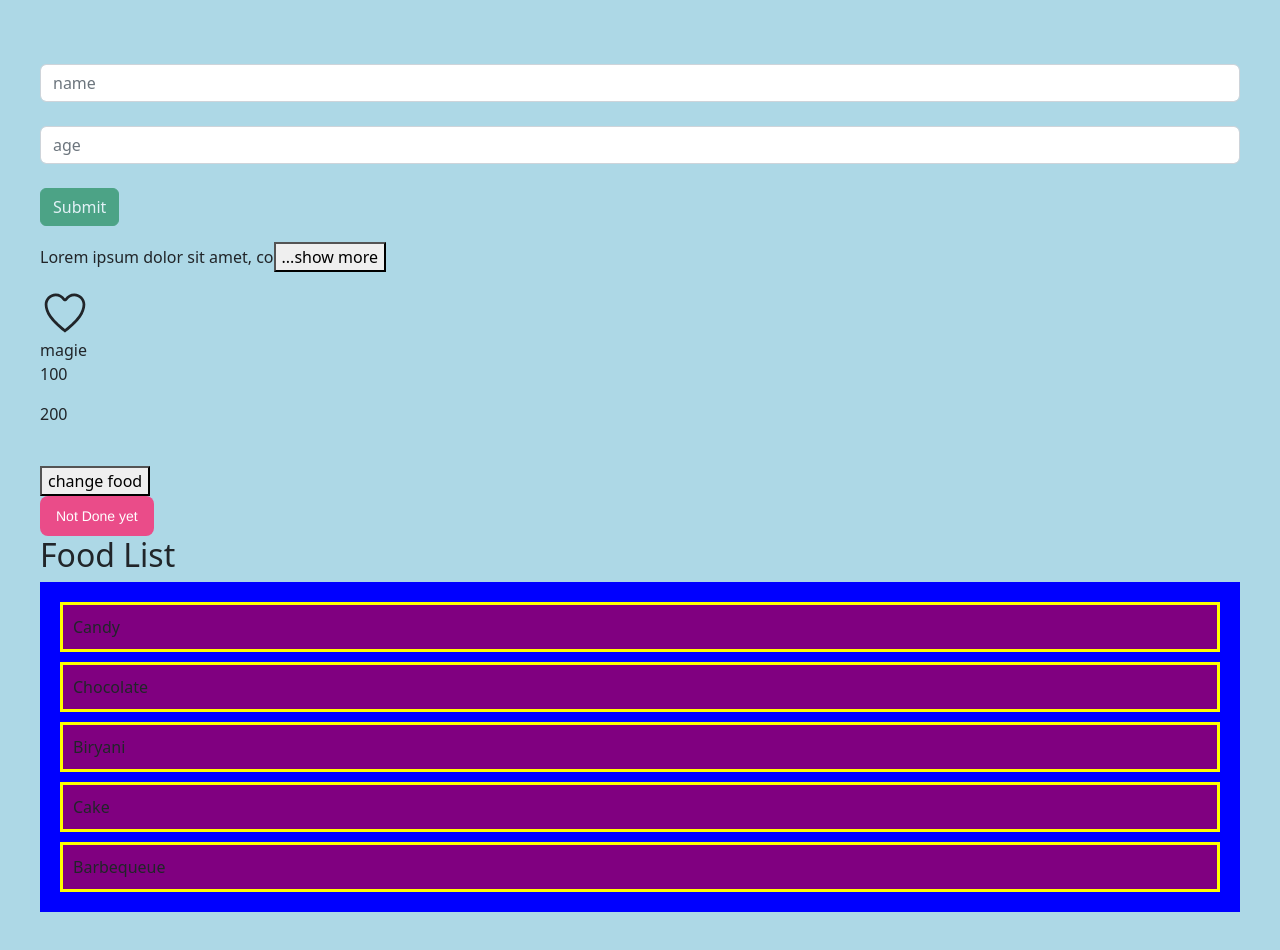
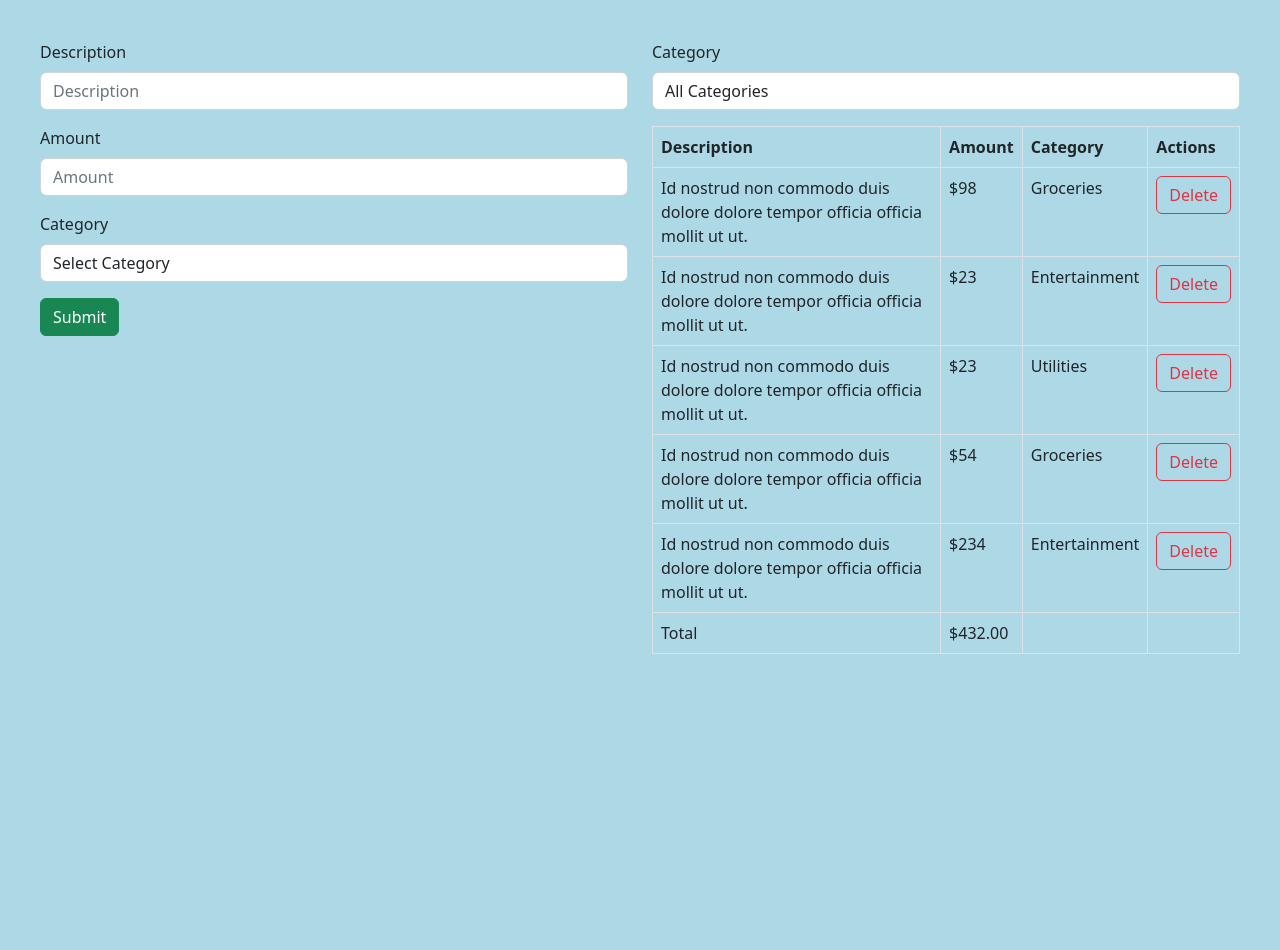
Before and after one commit to kazirumi/react_practice_mosh, a React (Vite) app: page / in a window 1280 px wide. After the commit the page ends 800 px from the top, so only its background shows below. Built offline with nearby package versions, Linux system fonts and the light colour scheme.

Commit message:
Forms Task completed and added

```diff
--- a/src/App.tsx
+++ b/src/App.tsx
@@ -6,30 +6,36 @@ import "./App.css";
 import Like from "./components/Like/Like";
 import ExpandableText from "./components/ExpandableText/ExpandableText";
 import Form from "./components/Form/Form";
+import ExpenseTracker from "./components/ExpenseTracker";
 
 function App() {
-  let [items, setItems] = useState([
-    "Candy",
-    "Chocolate",
-    "Biryani",
-    "Cake",
-    "Barbequeue",
-  ]);
+  // let [items, setItems] = useState([
+  //   "Candy",
+  //   "Chocolate",
+  //   "Biryani",
+  //   "Cake",
+  //   "Barbequeue",
+  // ]);
 
-  const [showAlert, setShowAlert] = useState(false);
+  // const [showAlert, setShowAlert] = useState(false);
 
-  const handleSelectItem = (item: string) => {
-    console.log(item);
-  };
+  // const handleSelectItem = (item: string) => {
+  //   console.log(item);
+  // };
 
-  const handleBtnClick = () => {
-    console.log("click");
-    setShowAlert(!showAlert);
-  };
+  // const handleBtnClick = () => {
+  //   console.log("click");
+  //   setShowAlert(!showAlert);
+  // };
 
   return (
     <div>
-      <Form />
+
+      <ExpenseTracker />
+
+      {/* this was the last practices */}
+
+      {/* <Form />
       <ExpandableText stringLimit={30}>
         Lorem ipsum dolor sit amet, consectetur adipisicing elit. Non corrupti
         quam perferendis voluptates sequi. Animi dolor fuga aut, amet
@@ -59,7 +65,7 @@ function App() {
         </Alert>
       )}
 
-      <ListGroup items={items} heading="Food" onSelectItem={handleSelectItem} />
+      <ListGroup items={items} heading="Food" onSelectItem={handleSelectItem} /> */}
     </div>
   );
 }
--- /dev/null
+++ b/src/components/ExpenseTracker/ExpenseTrackerForm.tsx
@@ -0,0 +1,94 @@
+import React from "react";
+import { FormProvider, useForm } from "react-hook-form";
+import { zodResolver } from "@hookform/resolvers/zod";
+import { TSexpenseSchema, expenseSchema } from "../../schema/Exapense";
+
+interface ExpensFormProps {
+  Categories: string[];
+  setExpenseList: (data: TSexpenseSchema) => void;
+}
+
+const ExpenseTrackerForm = ({
+  Categories,
+  setExpenseList,
+}: ExpensFormProps) => {
+  const expenseForm = useForm<TSexpenseSchema>({
+    resolver: zodResolver(expenseSchema),
+  });
+
+  const {
+    reset,
+    register,
+    handleSubmit,
+    formState: { errors, isValid },
+  } = expenseForm;
+
+  let onSubmit = (data: TSexpenseSchema) => {
+    setExpenseList(data);
+    reset();
+  };
+
+  return (
+    <>
+      <div>
+        <FormProvider {...expenseForm}>
+          <form onSubmit={handleSubmit(onSubmit)}>
+            <label htmlFor="description" className="form-label">
+              Description
+            </label>
+            <input
+              id="description"
+              type="text"
+              {...register("description")}
+              className="mb-3 form-control"
+              placeholder="Description"
+            />
+            {errors?.description && (
+              <p className="text-danger">{errors.description.message}</p>
+            )}
+            <label htmlFor="amount1" className="form-label">
+              Amount
+            </label>
+            <input
+              type="number"
+              step="0.01"
+              id="amount1"
+              {...register("amount")}
+              className="mb-3 form-control"
+              placeholder="Amount"
+            />
+            {errors?.amount && (
+              <p className="text-danger">{errors.amount.message}</p>
+            )}
+
+            <label htmlFor="category" className="form-label">
+              Category
+            </label>
+            <select
+              {...register("category")}
+              id="category"
+              className="mb-3 form-control"
+              required
+            >
+              <option value="">Select Category</option>
+              {Categories.map((category) => (
+                <option value={category} key={category}>
+                  {category}
+                </option>
+              ))}
+            </select>
+            {errors?.category && (
+              <p className="text-danger">{errors.category.message}</p>
+            )}
+
+            <button type="submit" className="btn btn-success">
+              Submit
+            </button>
+          </form>
+        </FormProvider>
+      </div>
+    </>
+  );
+};
+
+export default ExpenseTrackerForm;
--- /dev/null
+++ b/src/components/ExpenseTracker/ExpenseTrackerList.tsx
@@ -0,0 +1,80 @@
+import React from "react";
+import { TSexpenseSchema } from "../../schema/Exapense";
+
+interface ExpenseListProps {
+  Categories: string[];
+  FilterExpense: Function;
+  ExpenseList: TSexpenseSchema[];
+  DeleteExpense: Function;
+}
+
+const ExpenseTrackerList = ({
+  FilterExpense,
+  Categories,
+  ExpenseList,
+  DeleteExpense,
+}: ExpenseListProps) => {
+  const TotalAmount = ExpenseList.reduce(
+    (totalAmount, currentExpense) => totalAmount + currentExpense.amount,
+    0
+  ).toFixed(2);
+
+  return (
+    <>
+      <label htmlFor="searchCategory" className="form-label">
+        Category
+      </label>
+      <select
+        onChange={(event)=>{FilterExpense(event.target.value)}}
+        id="searchCategory"
+        className="mb-3 form-control"
+        required
+      >
+        <option value="">All Categories</option>
+        {Categories.map((category) => (
+          <option value={category} key={category}>
+            {category}
+          </option>
+        ))}
+      </select>
+      <table className="mt-3 table table-bordered table-hoover">
+        <thead>
+          <tr>
+            <th>Description</th>
+            <th>Amount</th>
+            <th>Category</th>
+            <th>Actions</th>
+          </tr>
+        </thead>
+        <tbody>
+          {ExpenseList.length > 0 &&
+            ExpenseList.map((expense, i) => (
+              <tr key={i}>
+                <td>{expense.description}</td>
+                <td>${expense.amount}</td>
+                <td>{expense.category}</td>
+                <td>
+                  <button
+                    onClick={() => {
+                      DeleteExpense(i);
+                    }}
+                    className="btn btn-outline-danger"
+                  >
+                    Delete
+                  </button>
+                </td>
+              </tr>
+            ))}
+          <tr>
+            <td>Total</td>
+            <td>${TotalAmount}</td>
+            <td></td>
+            <td></td>
+          </tr>
+        </tbody>
+      </table>
+    </>
+  );
+};
+
+export default ExpenseTrackerList;
--- /dev/null
+++ b/src/components/ExpenseTracker/index.tsx
@@ -0,0 +1,74 @@
+import React, { useState } from "react";
+import ExpenseTrackerForm from "./ExpenseTrackerForm";
+import ExpenseTrackerList from "./ExpenseTrackerList";
+import { TSexpenseSchema } from "../../schema/Exapense";
+
+const data:TSexpenseSchema[]=[
+  {
+    description:
+      "Id nostrud non commodo duis dolore dolore tempor officia officia mollit ut ut.",
+    amount: 98,
+    category: "Groceries",
+  },
+  {
+    description:
+      "Id nostrud non commodo duis dolore dolore tempor officia officia mollit ut ut.",
+    amount: 23,
+    category: "Entertainment",
+  },
+  {
+    description:
+      "Id nostrud non commodo duis dolore dolore tempor officia officia mollit ut ut.",
+    amount: 23,
+    category: "Utilities",
+  },
+  {
+    description:
+      "Id nostrud non commodo duis dolore dolore tempor officia officia mollit ut ut.",
+    amount: 54,
+    category: "Groceries",
+  },
+  {
+    description:
+      "Id nostrud non commodo duis dolore dolore tempor officia officia mollit ut ut.",
+    amount: 234,
+    category: "Entertainment",
+  },
+];
+const ExpenseTracker = () => {
+  const Categories = ["Groceries", "Utilities", "Entertainment"];
+  const [ExpenseList, setExpenseList] = useState<TSexpenseSchema[]>(data);
+  const [currentCategory, setCurrentCategory] = useState("");
+
+
+  let onSubmitExpense = (data: TSexpenseSchema) => {
+    setExpenseList([...ExpenseList, data]);
+  };
+
+  let onDeleteExpense = (index:number) => {
+    ExpenseList.splice(index,1)
+    setExpenseList([...ExpenseList]);
+  };
+
+  let onFilter =(category:string)=>{
+    setCurrentCategory(category);
+  }
+
+  return (
+    <>
+      <div className="row">
+        <div className="col-md-6">
+          <ExpenseTrackerForm
+            Categories={Categories}
+            setExpenseList={onSubmitExpense}
+          />
+        </div>
+        <div className="col-md-6">
+          <ExpenseTrackerList FilterExpense={onFilter} Categories={Categories} DeleteExpense={onDeleteExpense} ExpenseList={currentCategory=="" ? ExpenseList : ExpenseList.filter(expense=>expense.category==currentCategory)} />
+        </div>
+      </div>
+    </>
+  );
+};
+
+export default ExpenseTracker;
--- a/src/components/Form/Form.tsx
+++ b/src/components/Form/Form.tsx
@@ -26,7 +26,7 @@ const Form = () => {
     <div>
       <div className="mb-3 ">
         <form onSubmit={handleSubmit(onSubmit)}>
-          <label htmlFor="name" className="form-label"></label>
+          <label htmlFor="name" className="form-label">Name</label>
           <input
             {...register("name")}
             placeholder="name"
@@ -36,7 +36,7 @@ const Form = () => {
           />
           {errors.name  && <p className="text-danger">{errors.name.message}</p>}
 
-          <label htmlFor="age" className="form-label"></label>
+          <label htmlFor="age" className="form-label">Age</label>
           <input
             {...register("age",{valueAsNumber:true})}
             placeholder="age"
--- /dev/null
+++ b/src/schema/Exapense.tsx
@@ -0,0 +1,9 @@
+import { z } from "zod";
+
+export const expenseSchema = z.object({
+    description: z.string().nonempty({message:'Description is required.'}),
+    amount: z.coerce.number().min(1,{message:'amount must be greater than 1'}).positive(),
+    category: z.string().nonempty({message:'select category'}),
+  });
+
+export type TSexpenseSchema = z.infer<typeof expenseSchema>;
```
